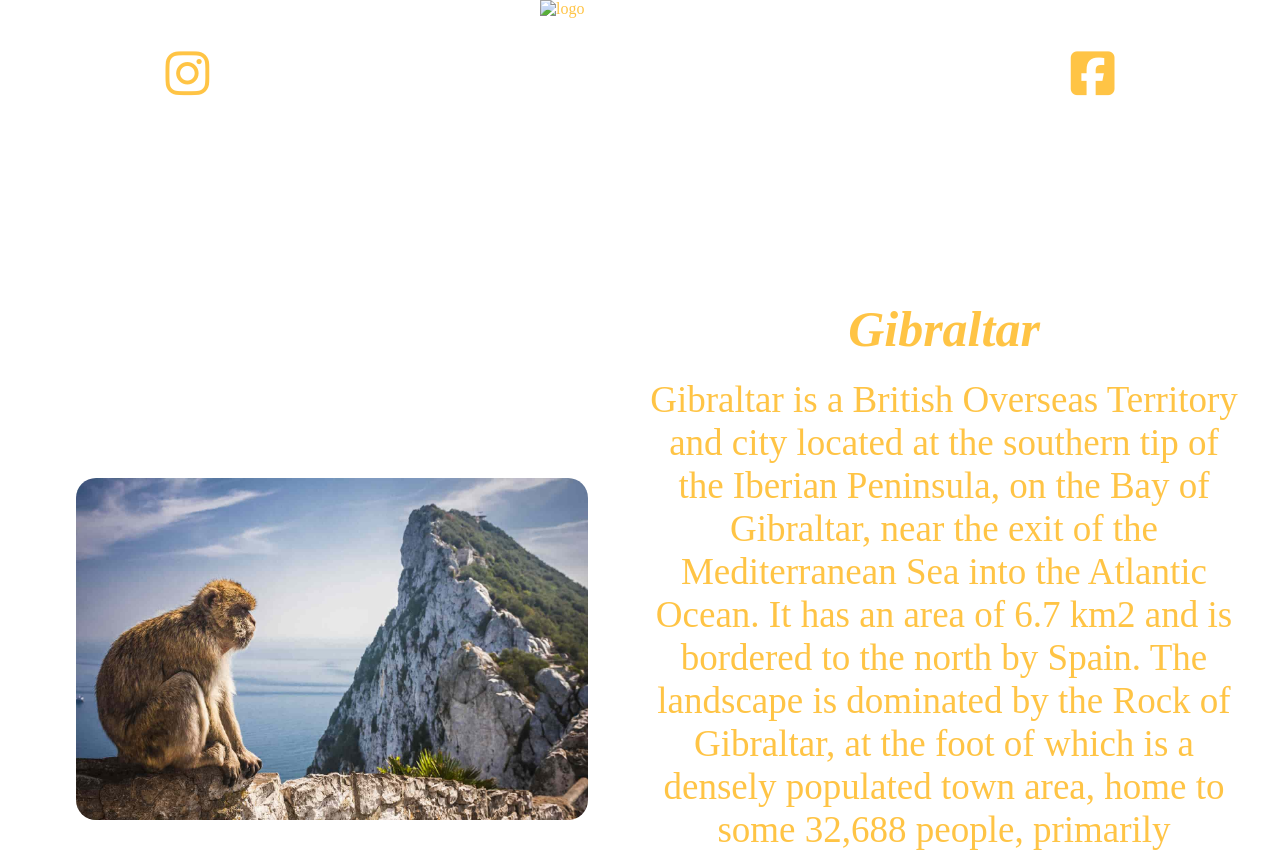
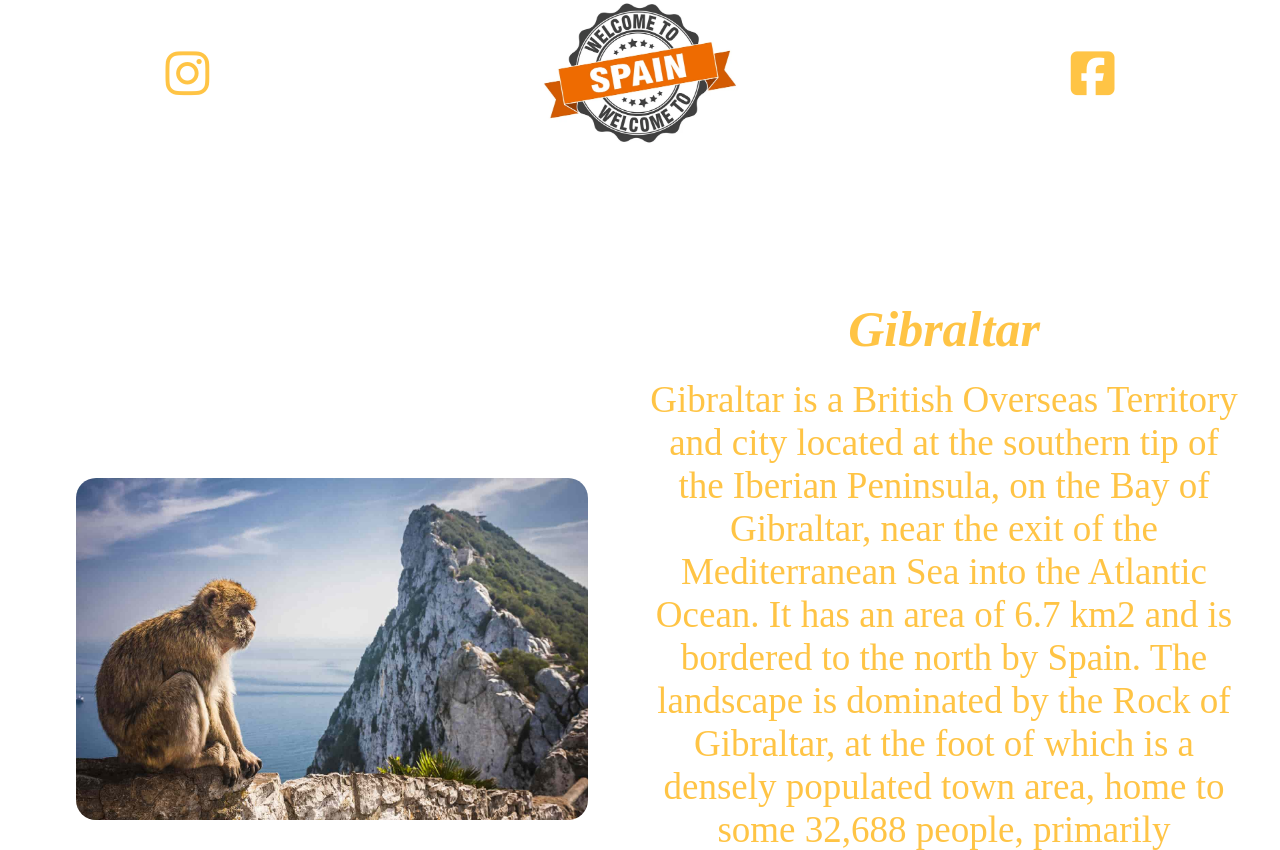
Before and after one commit to Fekete-Krisztian/WelcomeToSpain, a plain HTML site: page gibraltar.html in a window 1280 px wide. Shown: the top 850 px of the page. Drawn offline with Linux system fonts and the light colour scheme; files whose address does not match are found by name; a web font is replaced by a local one.

Commit message:
Update gibraltar.html

```diff
--- a/gibraltar.html
+++ b/gibraltar.html
@@ -15,7 +15,7 @@
             </a>
         </p>
         <div class="logo">
-            <img src="img/logo.jpg" alt="logo">
+            <img src="logo.jpg" alt="logo">
         </div>
         <p class="social-media">
             <a href="https://www.facebook.com/profile.php?id=61558639075533">
```
